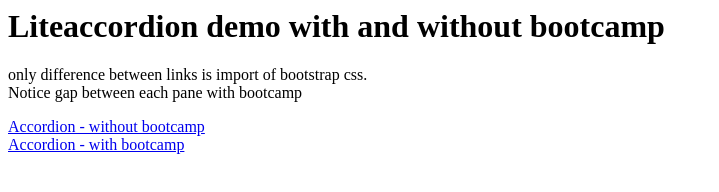
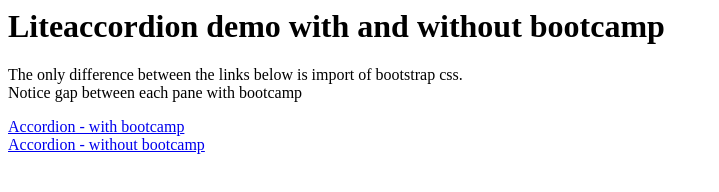
Before and after one commit to richbits/accordion, a plain HTML site: page index.html in a window 1280 px wide. Shown: the whole page, without its empty margins (0-719 px from the left). Drawn offline with Linux system fonts and the light colour scheme.

Commit message:
tweaks to index.html

```diff
--- a/index.html
+++ b/index.html
@@ -1,4 +1,4 @@
 <h1>Liteaccordion demo with and without bootcamp</h1>
-<p>only difference between links is import of bootstrap css. </br>Notice gap between each pane with bootcamp</p>
-<a href="cat-test.html">Accordion - without bootcamp</a><br/>
-<a href="cat-noboot.html">Accordion - with bootcamp</a>
+<p>The only difference between the links below is import of bootstrap css. </br>Notice gap between each pane with bootcamp</p>
+<a href="cat-test.html">Accordion - with bootcamp</a><br/>
+<a href="cat-noboot.html">Accordion - without bootcamp</a>
```
